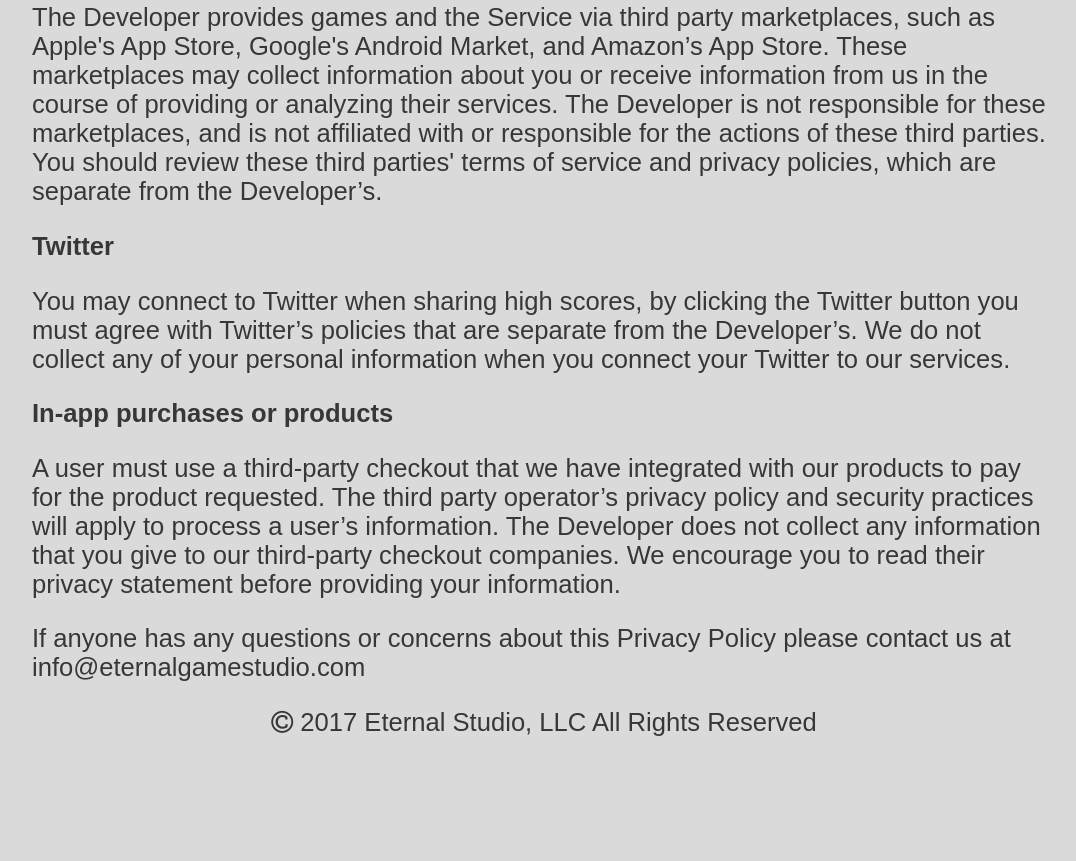
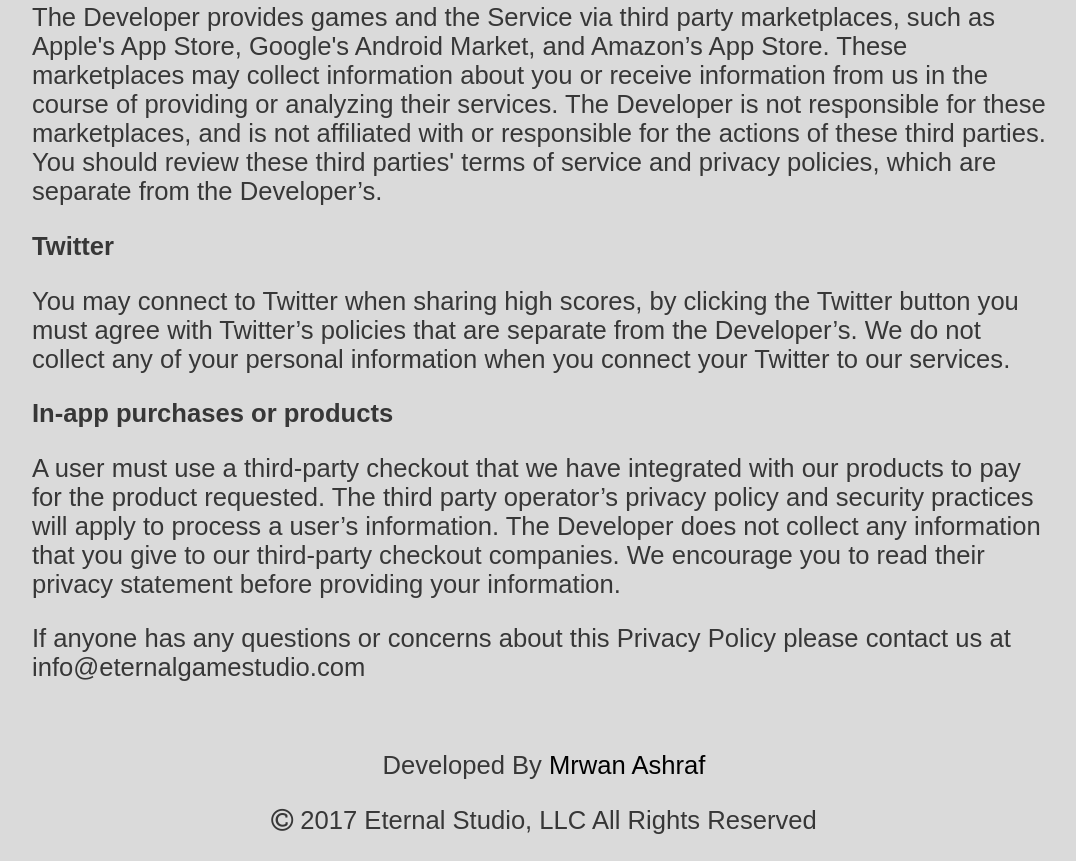
Before and after one commit to mrwanashraf/Eternal-Studio-Website, a plain HTML site: page html/policy.html in a window 1280 px wide. Shown: the part 1891-2752 px from the top of the page, without its empty margins (96-1172 px from the left). Before the commit the page ends 2653 px from the top, so only its background shows below. Drawn offline with Linux system fonts and the light colour scheme.

Commit message:
Initial Commit

```diff
--- a/css/policy.css
+++ b/css/policy.css
@@ -32,6 +32,40 @@ p {
 
 }
 
+span {
+
+      text-align: center;
+
+}
+
+a {
+
+      text-decoration: none;
+      color: black;
+
+}
+
+
+a:visited {
+
+    text-decoration: none;
+    color: black;
+
+}
+
+a:active {
+
+    text-decoration: none;
+    color: black;
+}
+
+a:hover {
+
+    text-decoration: none;
+    color: black;
+
+}
+
 @media only screen and (min-device-width : 320px)  and (orientation : portrait) {
 
   body {
--- a/html/policy.html
+++ b/html/policy.html
@@ -52,8 +52,8 @@
 
 <div>
 <p>If anyone has any questions or concerns about this Privacy Policy please contact us at info@eternalgamestudio.com</p>
-</div>
-<div>
+<br>
+<span><p>Developed By <a class="link" href="https://github.com/mrwanashraf" target="_blank">Mrwan Ashraf</a></p></span>
 <p id="copyright"><i class="fa fa-copyright" aria-hidden="true"></i> 2017 Eternal Studio, LLC All Rights Reserved</p>
 </div>
 </body>
```
